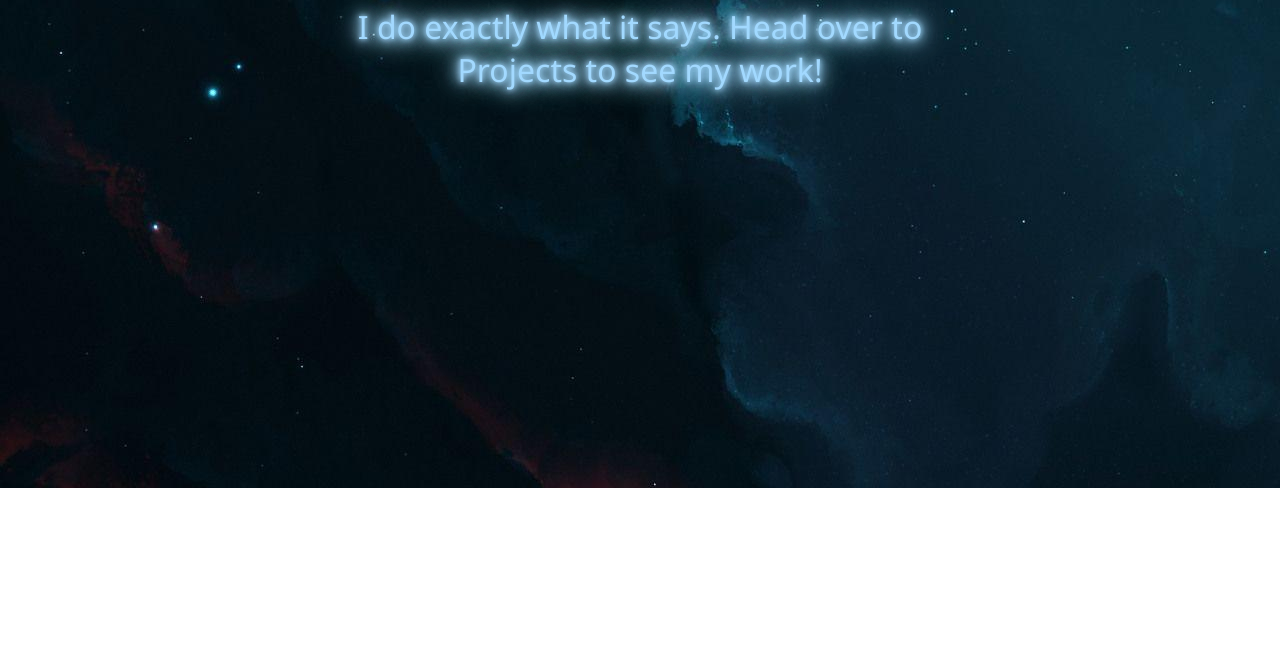
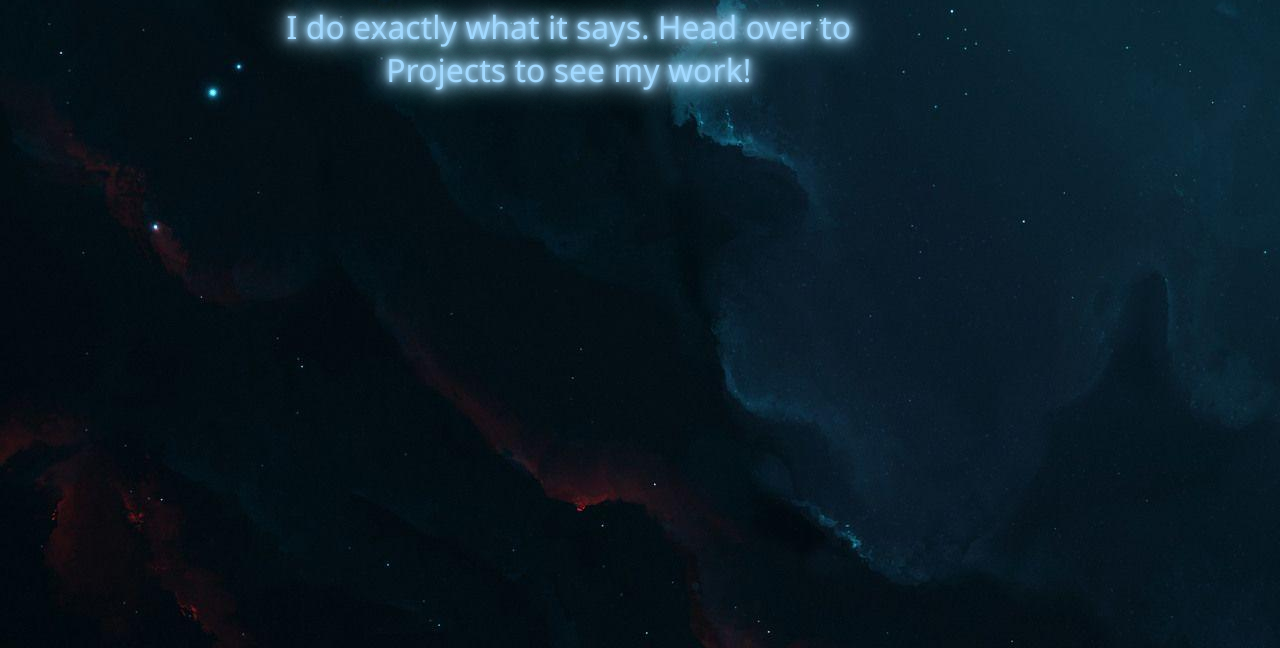
Before and after one commit to Efficient123/Efficient123.github.io, a plain HTML site: page index.html in a window 1280 px wide. Shown: the part 312-960 px from the top of the page. Before the commit the page ends 800 px from the top, so only its background shows below. Drawn offline with Linux system fonts and the light colour scheme.

Commit message:
Update main.css

```diff
--- a/css/main.css
+++ b/css/main.css
@@ -152,21 +152,26 @@ a:hover {
 
 
 main {
-    animation: fadeInSlide 1s ease-in forwards; /* Ensure final state is retained */
-    transform: translateY(0); /* Set default transform to prevent misplacement */
-    opacity: 1; /* Default opacity */
-    position: relative; /* Positioning for the slide effect */
+    display: flex;
+    justify-content: center; /* Center horizontally */
+    align-items: center;    /* Center vertically */
+    height: 100vh;          /* Full viewport height */
+    overflow: hidden;       /* Prevents unwanted scroll during animation */
+    position: relative;
+    opacity: 0;             /* Start invisible */
+    transform: translateY(-50px); /* Start slightly above */
+    animation: fadeInSlide 1s ease-in forwards;
 }
 
-/* Fade-in and slide animation */
+/* Keyframes for Fade-in and Slide */
 @keyframes fadeInSlide {
     0% {
         opacity: 0;
-        transform: translateY(-50px);
+        transform: translateY(-50px); /* Start above */
     }
     100% {
         opacity: 1;
-        transform: translateY(0);
+        transform: translateY(0); /* End in place */
     }
 }
 
```
